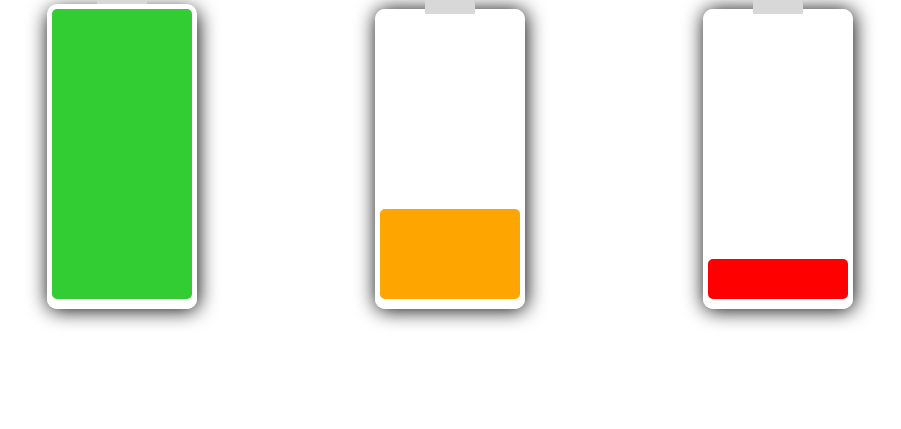
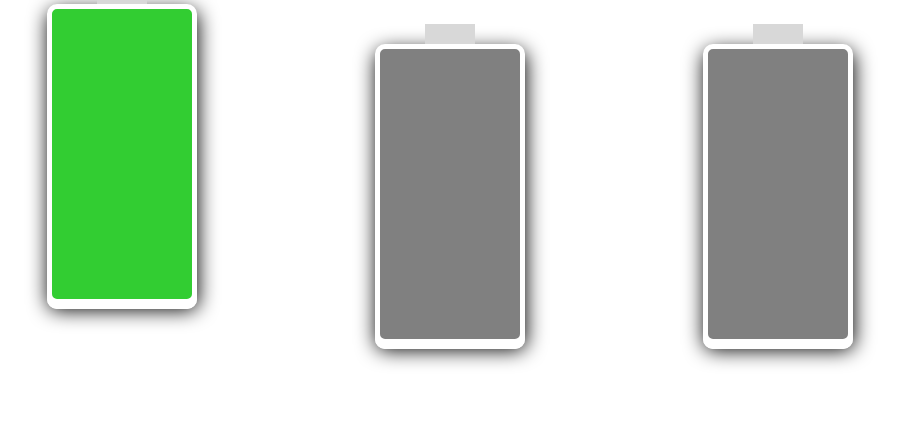
Before and after one commit to CITS5506-Gp01/smartbin-frontend-flask, a Flask app: page / in a window 1280 px wide. Shown: the part 912-1341 px from the top of the page, without its empty margins (190-1091 px from the left). Before the commit the page ends 1238 px from the top, so only its background shows below. Run offline with Flask 2, Linux system fonts and the light colour scheme; data that the repository does not hold is empty; some libraries are stand-ins or nearby versions.

Commit message:
Change battery detail

```diff
--- a/templates/base.html
+++ b/templates/base.html
@@ -39,15 +39,17 @@ message in messages %}
         setInterval(function(){$.get("/BatteryRemain2", function(data){
             var status = data
             if (status == "30%"){
-                $(".remain2").css("height", "100px");
-                $("#device2").html(status);
+                $(".remain2").css("height", "300px");
+                $(".remain2").css("background-color", "grey");
+                $("#device2").html('N/A');
             }
         })},10000)
         setInterval(function(){$.get("/BatteryRemain3", function(data){
             var status = data
             if (status == "10%"){
-                $(".remain3").css("height", "50px");
-                $("#device3").html(status);
+                $(".remain3").css("height", "300px");
+                $(".remain3").css("background-color", "grey");
+                $("#device3").html('N/A');
             }
         })},10000)
     });
@@ -93,23 +95,23 @@ message in messages %}
     }
     .remain2{
         display: flex;
-        height: 100px;
+        height: 300px;
         position: absolute;
         width: 150px;
         bottom: 0;
         border: 5px solid white;
         border-radius: 10px;
-        background-color: orange;
+        background-color: grey;
     }
     .remain3{
         display: flex;
-        height: 50px;
+        height: 300px;
         position: absolute;
         width: 150px;
         bottom: 0;
         border: 5px solid white;
         border-radius: 10px;
-        background-color: red;
+        background-color: grey;
     }
     .batterywrap{
         display: flex;
--- a/templates/index.html
+++ b/templates/index.html
@@ -128,9 +128,7 @@
             </div>
         </div>
         <div class="column textstyle" style="text-align: center;">
-            {% for device in devices %}
-            {{ device[1] }}
-            {% endfor %}
+            <p>device_2</p>
             <br><br>
             <p class="textstyle" id="device2"></p>
             <div class="batterywrap">
@@ -142,9 +140,7 @@
             </div>
         </div>
         <div class="column textstyle" style="text-align: center;">
-            {% for device in devices %}
-            {{ device[1] }}
-            {% endfor %}
+            <p>device_3</p>
             <br><br>
             <p class="textstyle" id="device3"></p>
             <div class="batterywrap">
```
